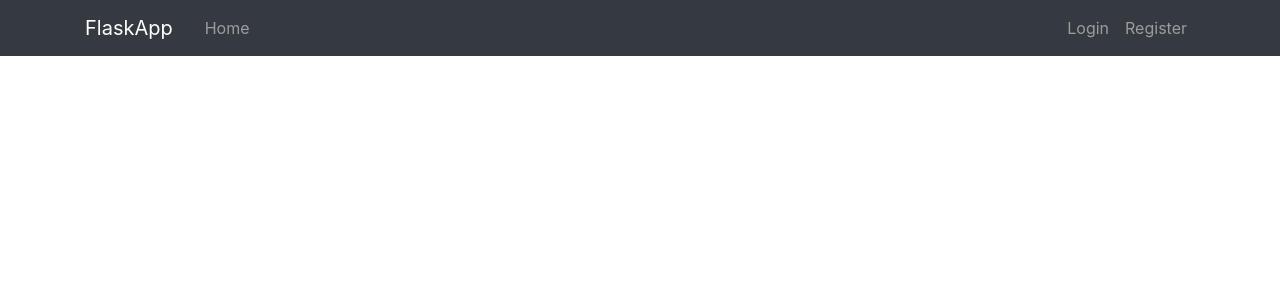
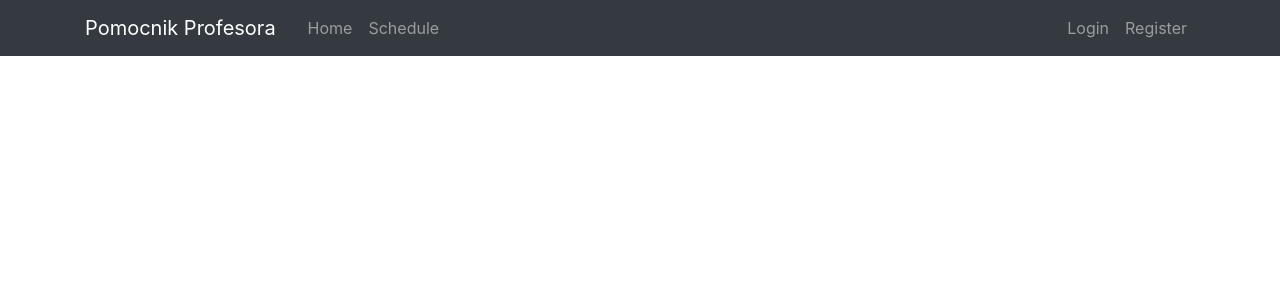
Before and after one commit to atamaniac/LearningApp, a Flask app: page / in a window 1280 px wide. Shown: the top 300 px of the page. Run offline with Flask 2, Linux system fonts and the light colour scheme; some libraries are stand-ins or nearby versions.

Commit message:
Rename title, add new subpage

```diff
--- a/LearningApp/flaskApp/routes.py
+++ b/LearningApp/flaskApp/routes.py
@@ -3,12 +3,19 @@ from flaskApp import app,db,bcrypt
 from flaskApp.forms import RegistrationForm,LoginForm,UpdateAccountForm
 from flaskApp.models import User,Lesson
 from flask_login import login_user,current_user,logout_user,login_required
+import pandas as pd
 
 
 @app.route('/')
 @app.route('/home')
 def home():
     return render_template('home.html')
+
+@app.route('/schedule')
+def schedule():
+    title = "Schedule"
+    return render_template('schedule.html', title=title)
+
 
 @app.route('/register', methods=['GET','POST'])
 def register():
--- a/LearningApp/flaskApp/templates/layout.html
+++ b/LearningApp/flaskApp/templates/layout.html
@@ -9,9 +9,9 @@
    <link rel="stylesheet" type="text/css" href="{{ url_for('static', filename='main.css') }}">
 
     {% if title %}
-      <title>FlaskApp - {{ title }}</title>
+      <title>Pomocnik Profesora - {{ title }}</title>
     {% else %}
-      <title>FlaskApp</title>
+      <title>Pomocnik Profesora</title>
     {% endif %}
     <title></title>
   </head>
@@ -19,13 +19,14 @@
     <header class="site-header">
       <nav class="navbar navbar-expand-md navbar-dark bg-dark fixed-top">
         <div class="container">
-          <a class="navbar-brand mr-4" href="/">FlaskApp</a>
+          <a class="navbar-brand mr-4" href="/">Pomocnik Profesora</a>
           <button class="navbar-toggler" type="button" data-toggle="collapse" data-target="#navbarToggle" aria-controls="navbarToggle" aria-expanded="false" aria-label="Toggle navigation">
             <span class="navbar-toggler-icon"></span>
           </button>
           <div class="collapse navbar-collapse" id="navbarToggle">
             <div class="navbar-nav mr-auto">
-              <a class="nav-item nav-link" href="{{ url_for('home') }}">Home</a>
+                <a class="nav-item nav-link" href="{{ url_for('home') }}">Home</a>
+                <a class="nav-item nav-link" href="{{ url_for('schedule') }}">Schedule</a>
             </div>
             <!-- Navbar Right Side -->
             <div class="navbar-nav">
--- /dev/null
+++ b/LearningApp/flaskApp/templates/schedule.html
@@ -0,0 +1 @@
+{% extends "layout.html" %}
```
